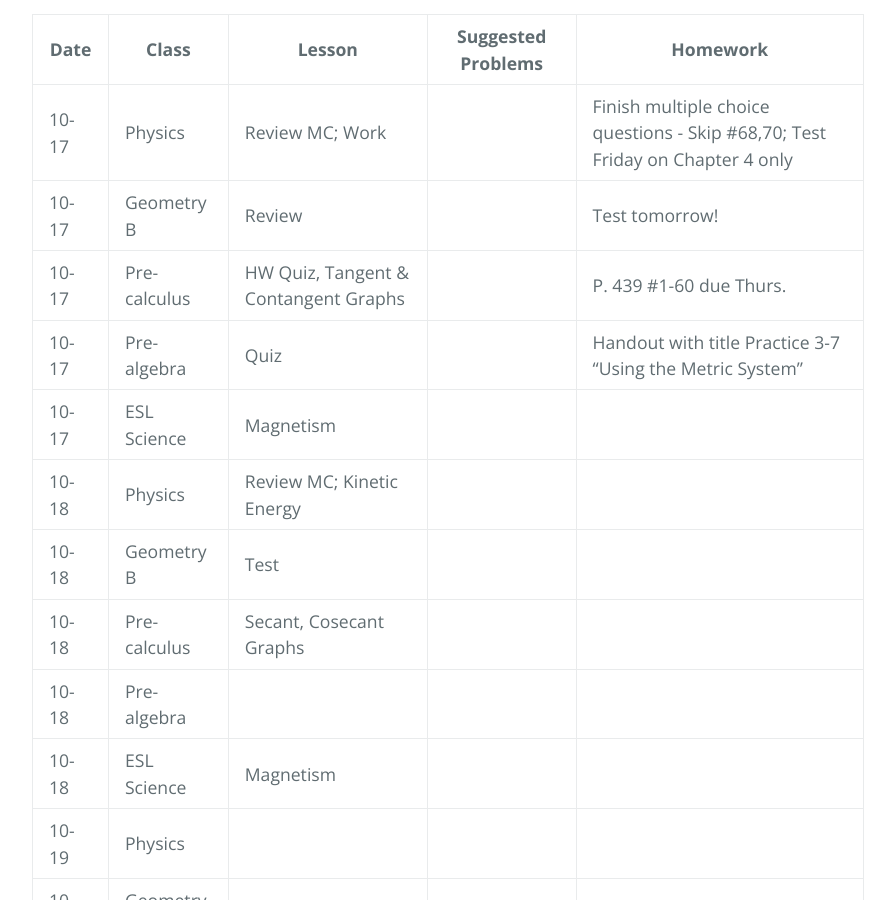
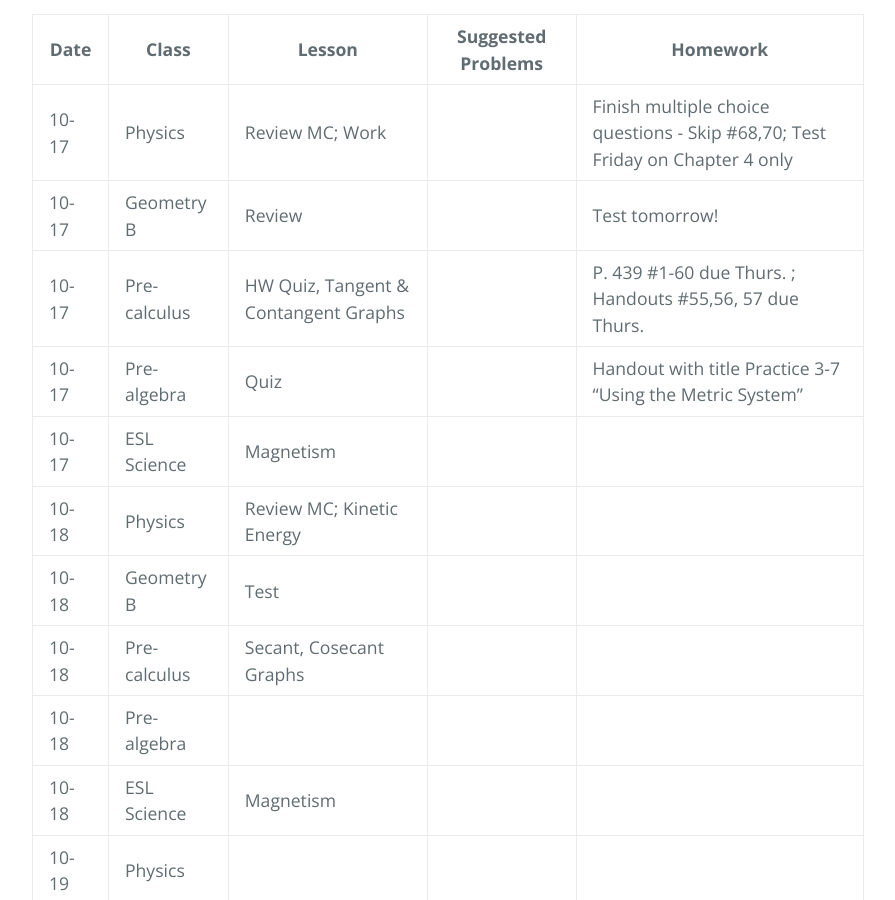
Before and after one commit to gpayoo/gpayoo, a Jekyll site: the page built from index.md, in a window 1280 px wide and 900 px high, scrolled down 554 px. Shown: the whole window, without its empty margins (192-1087 px from the left). Built offline with Jekyll 4.4.1, drawn with Linux system fonts in a browser that asks for light colours; our own code applies the rules of GitHub Pages for plain Markdown files.

Commit message:
Update index.md

```diff
--- a/index.md
+++ b/index.md
@@ -12,7 +12,7 @@ layout: default
 | ---- | ----- | ------ | -------- | ---
 | 10-17 | Physics | Review MC; Work | | Finish multiple choice questions - Skip #68,70; Test Friday on Chapter 4 only
 | 10-17 | Geometry B |  Review | |  Test tomorrow! |
-| 10-17 | Pre-calculus | HW Quiz, Tangent & Contangent Graphs | | P. 439 #1-60 due Thurs.
+| 10-17 | Pre-calculus | HW Quiz, Tangent & Contangent Graphs | | P. 439 #1-60 due Thurs. ; Handouts #55,56, 57 due Thurs.
 | 10-17 | Pre-algebra |  Quiz | | Handout with title Practice 3-7 "Using the Metric System"
 | 10-17 | ESL Science | Magnetism |  |
 | 10-18 | Physics | Review MC; Kinetic Energy| |
```
